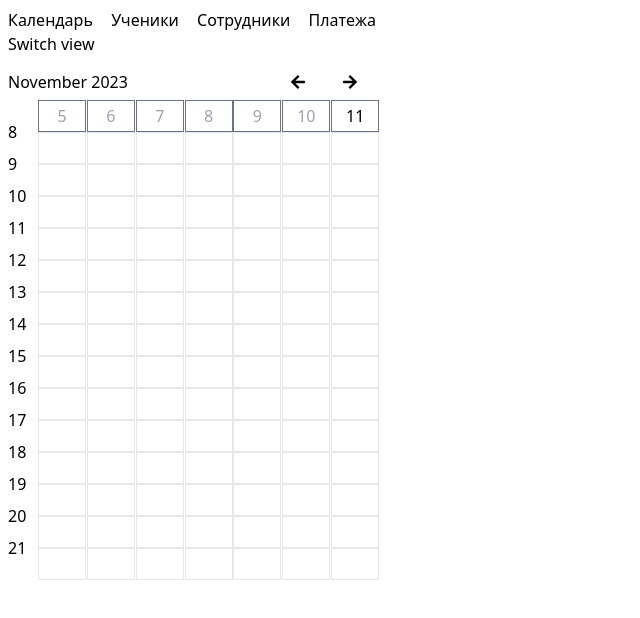
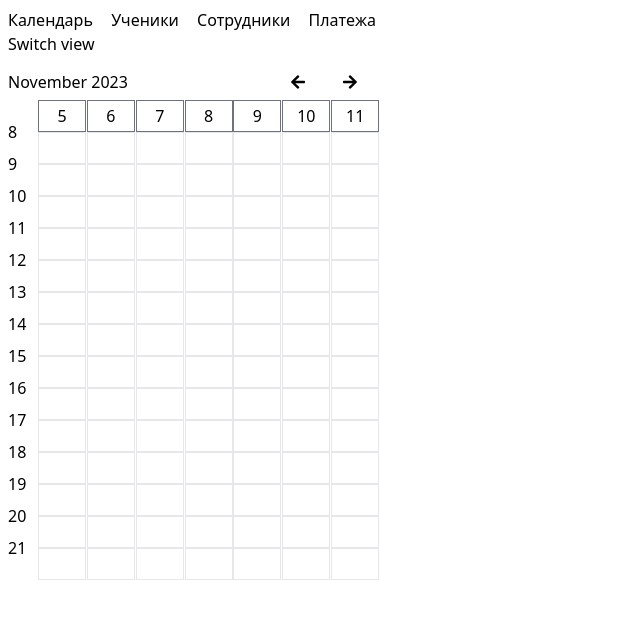
Before and after one commit to Yury-mygit/botpattern_webapp, a React (Create React App) app: page /calendar in a window 1280 px wide. Shown: the top 618 px of the page, without its empty margins (0-640 px from the left). Built offline with nearby package versions, Linux system fonts and the light colour scheme.

Commit message:
0.373 I'm working on adding and changing a session in a pop-up window.

```diff
--- a/src/Components/Calendar/AddSessionWindow/AddSessionWindow.tsx
+++ b/src/Components/Calendar/AddSessionWindow/AddSessionWindow.tsx
@@ -66,6 +66,8 @@ const AddSessionWindow: React.FC<Props>  = ({
   // const [windowState, setWindowState] = useState('session');
   const existingSession  = useSelector((state: RootState) => getSessionByDate(state, isAddSessionWindowOpen.date))
 
+  const selectedHourState = useSelector((state: RootState) => state.hour)
+console.log(selectedHourState)
 let targetDate :Date = isAddSessionWindowOpen.date
     targetDate.setHours(isAddSessionWindowOpen.hour)
   let session = useSelector((state: RootState) => {
--- a/src/Components/Calendar/Hour/Hour.tsx
+++ b/src/Components/Calendar/Hour/Hour.tsx
@@ -10,7 +10,8 @@ import {getSessionByDate} from '../../../store/sessions/sessionSelectors'
 import {SessionsListInterface, SessionInterface} from "../../../store/interface";
 import {RootState} from "../../../store/store";
 import {selectStudentById} from "../../../store/students/studentSlice";
-
+import {set} from "../../../store/HourSlice";
+import {HourState} from '../../../store/HourSlice'
 interface SessionWindowParams {
   hour: number;
   date: Date;
@@ -28,7 +29,7 @@ export const Hour: React.FC<Props> = ({
                           setIsAddSessionWindowOpen
       }) => {
 
-
+    // const hourDate = use
     let dragging = false;
 
 
@@ -102,6 +103,13 @@ export const Hour: React.FC<Props> = ({
       }
 
 
+      let aaa : HourState = {
+         value: hour,
+         date: JSON.stringify(date)
+      }
+
+
+
       const currentTime = new Date().getTime();
       const diffTime = currentTime - lastTap;
 
@@ -109,6 +117,7 @@ export const Hour: React.FC<Props> = ({
         // The current tap happened within 1 second of the last tap, schedule the window to open after 1 second
         setTimeout(() => {
           setIsAddSessionWindowOpen({'hour': hour,'date': date});
+          dispatch(set(aaa))
         }, 1000);
       }
 
--- /dev/null
+++ b/src/Components/Calendar/Hour/funcLib.ts
@@ -0,0 +1,7 @@
+    export const getHoursLine =() => {
+        const hoursLine = [];
+        for (let i = 8; i <= 21; i++) {
+            hoursLine.push(i);
+        }
+        return hoursLine;
+    }
--- a/src/Components/Calendar/Weekly/WeeklyCalendar.tsx
+++ b/src/Components/Calendar/Weekly/WeeklyCalendar.tsx
@@ -7,19 +7,11 @@ Additionally, make a setting so that sessions can be linked not to every minute,
 
 import * as React from 'react';
 import Header from "../../Header/Header";
-import Footer from "../../../Footer/Footer";
-import type {RootState } from "../../../store/store";
-import { useSelector, useDispatch } from 'react-redux'
-import { setUser } from '../../../store/userSlice'
 import {useEffect, useState} from 'react';
-
-import { FaDollarSign, FaVideo, FaRetweet } from 'react-icons/fa';
-import { FaTimes } from 'react-icons/fa'; // Import the cross icon
-
-import {Session, Sessions} from "../Interfases";
 import Hour from '../Hour/Hour'
 import AddSessionWindow from "../AddSessionWindow/AddSessionWindow";
 import HourList from "./HourList";
+import {getHoursLine} from "../Hour/funcLib";
 
 type WeeklyCalendarProps = {
   selectedDay: Date | null;
@@ -44,6 +36,7 @@ export const WeeklyCalendar: React.FC<WeeklyCalendarProps> = ({selectedDay, setS
     const [currentWeek, setCurrentWeek] = React.useState(new Date());
 
     const currentDate = new Date();
+
     currentDate.setHours(0, 0, 0, 0); // Normalize to compare only year, month, and day
 
     const prevWeek = () => {
@@ -61,32 +54,31 @@ export const WeeklyCalendar: React.FC<WeeklyCalendarProps> = ({selectedDay, setS
        days.push(new Date(startOfWeek.getFullYear(), startOfWeek.getMonth(), startOfWeek.getDate() + i));
     }
 
-    function generateHours() {
-        const hours = [];
-        for (let i = 8; i <= 21; i++) {
-            hours.push(i);
-        }
-        return hours;
-    }
-
-    const hours = generateHours();
-    const generateCalendarDays = (daysArray: Date[]) => {
-        return daysArray.map((dayDate, index) => {
-            dayDate.setHours(0, 0, 0, 0); // Normalize to compare only year, month, and day
+    const hours = getHoursLine();
 
     return (
+      <div className="callendar_wrapper relative">
+        <Header prevMonth={prevWeek} nextMonth={nextWeek} currentMonth={currentWeek}/>
+        <div className="CALENDAR flex flex-row mb-16">
+          <HourList hours={hours} />
+          <div className="grid grid-cols-7 gap-1">
+            {
+              days.map((dayDate, index) => {
+                dayDate.setHours(0, 0, 0, 0); // Normalize to compare only year, month, and day
+                return (
                   <div className="flex flex-row" key={index}>
-
                     <div>
                       <div
                         key={index}
                         className={`flex flex-col w-12 h-8 border border-gray-500 items-center justify-center
-                            ${dayDate < currentDate ? 'text-gray-400' : ''} ${dayDate.getTime() === selectedDay?.getTime() ? 'bg-blue-200' : ''}`}
+                          ${dayDate < currentDate ? 'text-gre-400' : ''}
+                          ${dayDate.getTime() === selectedDay?.getTime() ? 'bg-blue-200' : ''}
+                          ${dayDate == currentDate ? 'font-bold' : ''}
+                        `}
                         onClick={() => setSelectedDay(dayDate)}
                       >
                         {dayDate.getDate()}
                       </div>
-
                       <div className="HOUR flex flex-col">
                         {hours.map(hour => {
                           return (<Hour
@@ -99,21 +91,9 @@ export const WeeklyCalendar: React.FC<WeeklyCalendarProps> = ({selectedDay, setS
                       </div>
                     </div>
                   </div>
-            );
-        });
-    };
-
-    return (
-      <div className="
-        callendar_wrapper
-        {/*w-96*/}
-        relative
-      ">
-        <Header prevMonth={prevWeek} nextMonth={nextWeek} currentMonth={currentWeek}/>
-        <div className="CALENDAR flex flex-row mb-16">
-          <HourList hours={hours} />
-          <div className="grid grid-cols-7 gap-1">
-            {generateCalendarDays(days)}
+                )
+              })
+            }
           </div>
           {isAddSessionWindowOpen!==null && (
             <AddSessionWindow
@@ -122,8 +102,8 @@ export const WeeklyCalendar: React.FC<WeeklyCalendarProps> = ({selectedDay, setS
               setIsAddSessionWindowOpen={setIsAddSessionWindowOpen}
             />
           )}
-
         </div>
      </div>
     );
+
 }
--- a/src/index.tsx
+++ b/src/index.tsx
@@ -99,7 +99,7 @@ if (!user){
 };
 }
 
-console.log(user)
+// console.log(user)
 
 const router = createBrowserRouter([
   {
--- /dev/null
+++ b/src/store/HourSlice.ts
@@ -0,0 +1,27 @@
+import { createSlice, PayloadAction } from '@reduxjs/toolkit'
+
+export interface HourState {
+  value: number;
+  date: string;
+}
+
+
+const initialState: HourState = {
+  value: -1,
+  date: ''
+}
+
+export const hourSlice = createSlice({
+  name: 'hour',
+  initialState,
+  reducers: {
+    set: (state :HourState, action: PayloadAction<HourState>) => {
+      state.value = action.payload.value
+      state.date = action.payload.date
+    },
+  },
+})
+
+export const {set} = hourSlice.actions
+
+export default hourSlice.reducer
--- a/src/store/store.tsx
+++ b/src/store/store.tsx
@@ -3,6 +3,9 @@ import studentsReducer from './students/studentSlice'
 import userReducer from './userSlice' // assuming you have these slices
 import sessionsReducer from './sessions/sessionSlice'
 import employeesListReducer from './employee/employeeSlice'
+
+import hourReducer from './HourSlice'
+
 import {studentApi} from "./students/QueryStydents";
 import { setupListeners } from '@reduxjs/toolkit/query'
 export const store = configureStore({
@@ -11,6 +14,7 @@ export const store = configureStore({
     user: userReducer,
     sessions: sessionsReducer,
     employeesList: employeesListReducer,
+    hour:hourReducer,
     [studentApi.reducerPath]: studentApi.reducer
   },
   middleware: (getDefaultMiddleware) =>
```
Lines whose indentation alone changed are shown as unchanged.
